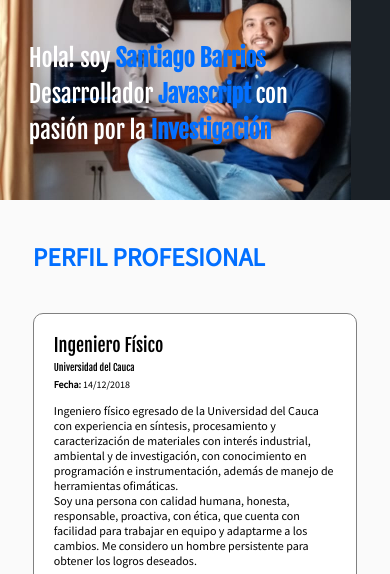
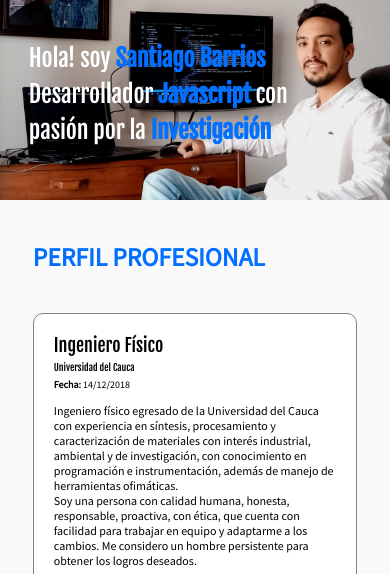
Before and after one commit to Santiago-Barrios/Curriculum, a plain HTML site: page index.html in a window 390 px wide. Shown: the part 66-640 px from the top of the page. Drawn offline with Linux system fonts and the light colour scheme; files whose address does not match are found by name.

Commit message:
Nuevo hero

```diff
--- a/CSS/estilos.css
+++ b/CSS/estilos.css
@@ -430,9 +430,9 @@ figure
     {
         position: absolute;
         z-index: 1;
-        left: -92px;
+        left: 0px;
         right: 0;
-        top: -420px;
+        top: -200px;
         bottom: 0;
         width: 100%;
         height: auto;
@@ -527,9 +527,9 @@ figure
     {
         position: absolute;
         z-index: 1;
-        left: -39px;
+        left: 0px;
         right: 0;
-        top: -204px;
+        top: -100px;
         bottom: 0;
         width: 100%;
         height: auto;
@@ -583,7 +583,7 @@ figure
         z-index: 1;
         left: 0;
         right: 0;
-        top: -116px;
+        top: -90px;
         bottom: 0;
         width: 100%;
         height: auto;
--- a/index.html
+++ b/index.html
@@ -37,7 +37,7 @@
             <h1>
             Hola! soy <strong>Santiago Barrios</strong> </br> Desarrollador <strong>Javascript</strong> con </br> pasión por la <strong>Investigación</strong>
             </h1>
-            <img class="hero-image" src="images/HeroSantiago.jpeg" width="500" height="300" alt="imagen principal del sitio">
+            <img class="hero-image" src="images/HeroNuevoSanti.jpeg" width="500" height="300" alt="imagen principal del sitio">
         </div>
     </section>
     <section id="portafolio" class="portfolio">
```
Also changed, not shown: images/HeroNuevoSanti.jpeg (added).
